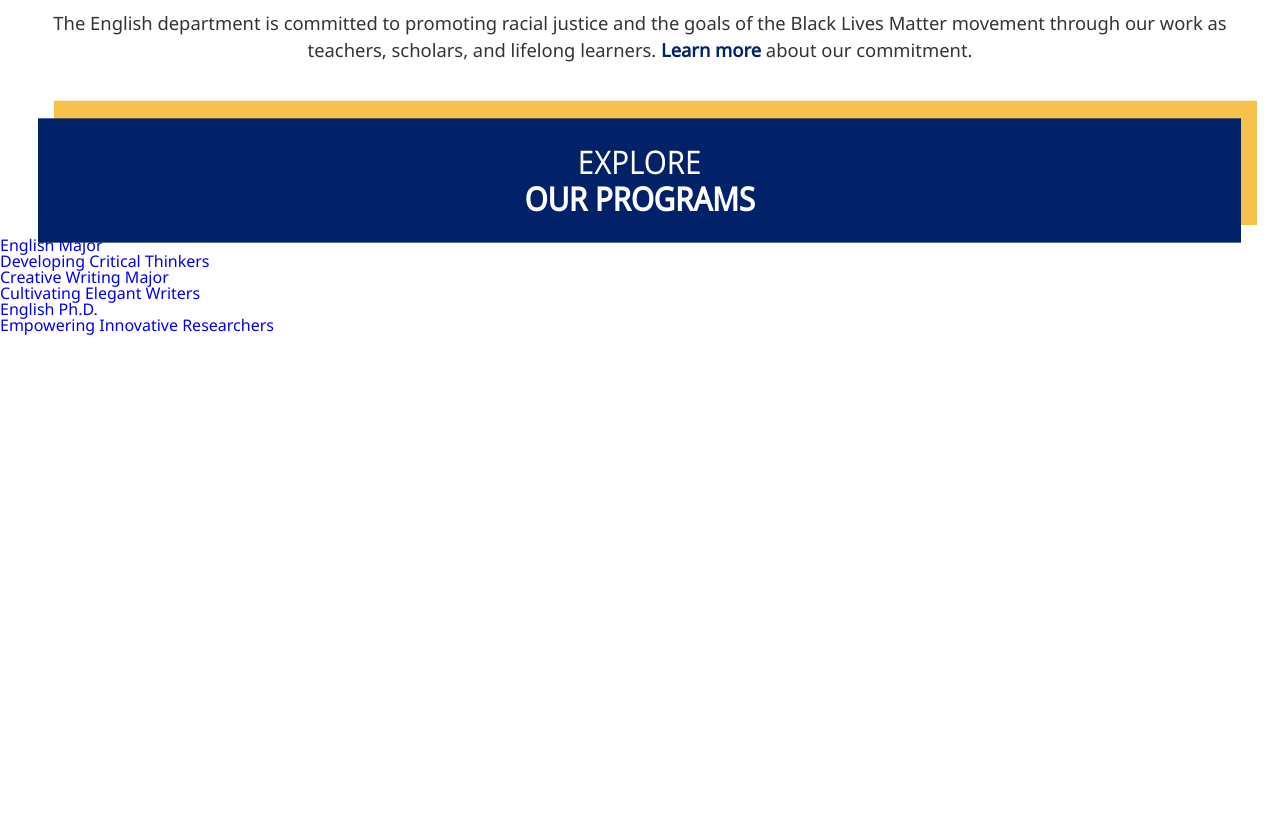
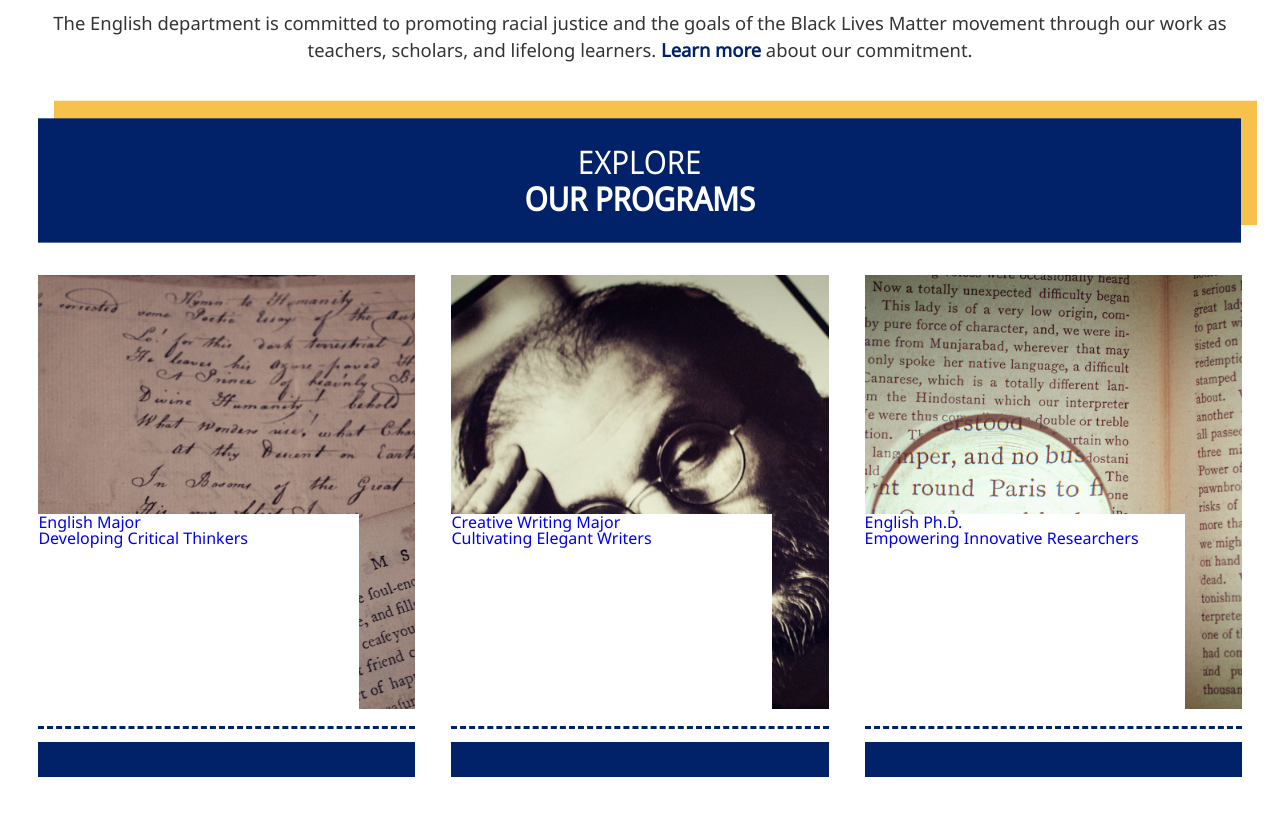
Before and after one commit to canosaer/english-dept, a website: page index.html in a window 1280 px wide. Shown: the part 2900-3716 px from the top of the page. Before the commit the page ends 3236 px from the top, so only its background shows below. Drawn offline with nearby package versions, Linux system fonts and the light colour scheme.

Commit message:
program cards

```diff
--- a/index.html
+++ b/index.html
@@ -110,21 +110,21 @@
 				<h3 class="programs__heading">Explore <span class="programs__bold-text">Our Programs</span></h3>
 				<div class="programs__card-display">
 					<a class="programs__card" href="#">
-						<img class="programs__image" src="dist/img/undergrad.jpg" loading="lazy" alt="Phyllis Wheatley archival text from Rose Libary">
+						<img class="programs__image programs__image_undergrad" src="dist/img/undergrad.jpg" loading="lazy" alt="Phyllis Wheatley archival text from Rose Libary">
 						<div class="programs__text">
 							<h4 class="programs__subheading">English Major</h4>
 							<p class="programs__link">Developing Critical Thinkers</p>
 						</div>
 					</a>
 					<a class="programs__card" href="#">
-						<img class="programs__image" src="dist/img/creative_writing.jpg" loading="lazy" alt="Photo of Salman Rushdie">
+						<img class="programs__image programs__image_cw" src="dist/img/creative_writing.jpg" loading="lazy" alt="Photo of Salman Rushdie">
 						<div class="programs__text">
 							<h4 class="programs__subheading">Creative Writing Major</h4>
 							<p class="programs__link">Cultivating Elegant Writers</p>
 						</div>
 					</a>
 					<a class="programs__card" href="#">
-						<img class="programs__image" src="dist/img/grad.jpg" loading="lazy" alt="Archival pulp text from Rose Libary">
+						<img class="programs__image programs__image_grad" src="dist/img/grad.jpg" loading="lazy" alt="Archival pulp text from Rose Libary">
 						<div class="programs__text">
 							<h4 class="programs__subheading">English Ph.D.</h4>
 							<p class="programs__link">Empowering Innovative Researchers</p>
--- a/src/scss/_mixins.scss
+++ b/src/scss/_mixins.scss
@@ -49,7 +49,6 @@
 
 @mixin heading-format{
   text-align: center;
-  transform: scale(1, 1.1);
   text-transform: uppercase;
   line-height: 1.1;
   letter-spacing: -0.01rem;
--- a/src/scss/main.scss
+++ b/src/scss/main.scss
@@ -294,6 +294,7 @@ body{
 		margin: 0.75rem 2rem;
 		@include mixins.heading-format;
 		color: rgb(1, 33, 105);
+		transform: scale(1, 1.1);
 	}
 
 	&__bold-text{
@@ -343,6 +344,7 @@ body{
 
 .programs{
 	@include mixins.default-grid;
+	margin-bottom: 10rem;
 
 	&__heading{
 		color: white;
@@ -352,6 +354,7 @@ body{
 		padding: 1.5rem;
 		@include mixins.heading-format;
 		font-size: 1.85rem;
+		transform: scale(1, 1.1);
 
 		&:before{
 			content: "";
@@ -381,8 +384,55 @@ body{
 		font-weight: bold;
 	}
 
+	&__card-display{
+		@include mixins.default-grid;
+		padding: 3%;
+		grid-column-gap: 3%;
+		grid-row-gap: 7rem;
+		justify-content: center;
+    	grid-template-columns: repeat(auto-fit, minmax(23rem, 0.75fr));
+	}
+
+	&__card{
+		@include mixins.image-slot;
+		padding-bottom: 115%;
+
+		&:before{
+			content: "";
+			position: absolute;
+			bottom: -1.25rem;
+			border-bottom: dashed 3px var(--emory-blue);
+			width: 100%;
+			cursor: default;
+		}
+
+		&:after{
+			content: "";
+			position: absolute;
+			bottom: -4.25rem;
+			width: 100%;
+			height: 2.15rem;
+			background: var(--emory-blue);
+			cursor: default;
+		}
+	}
+
 	&__image{
-		display: none;
+		@include mixins.cover-parent;
+		@include mixins.default-img;
+
+		&_cw{
+			object-position: left;
+		}
+	}
+
+	&__text{
+		background: white;
+		width: 85%;
+		z-index: 1;
+		position: absolute;
+		bottom: 0;
+		height: 45%;
 	}
 }
 
```
Also changed, not shown: dist/css/main.css, 1 other file.
